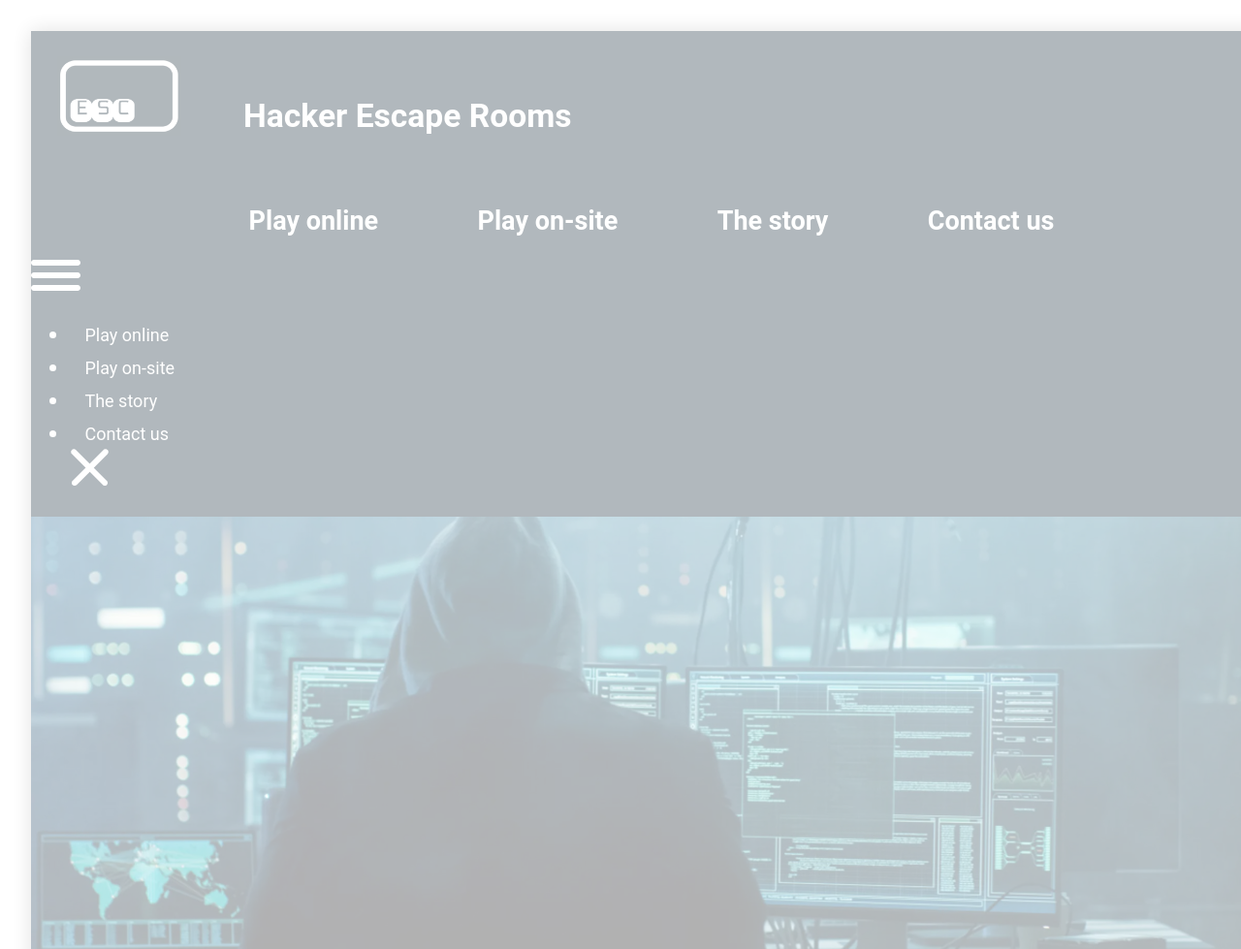
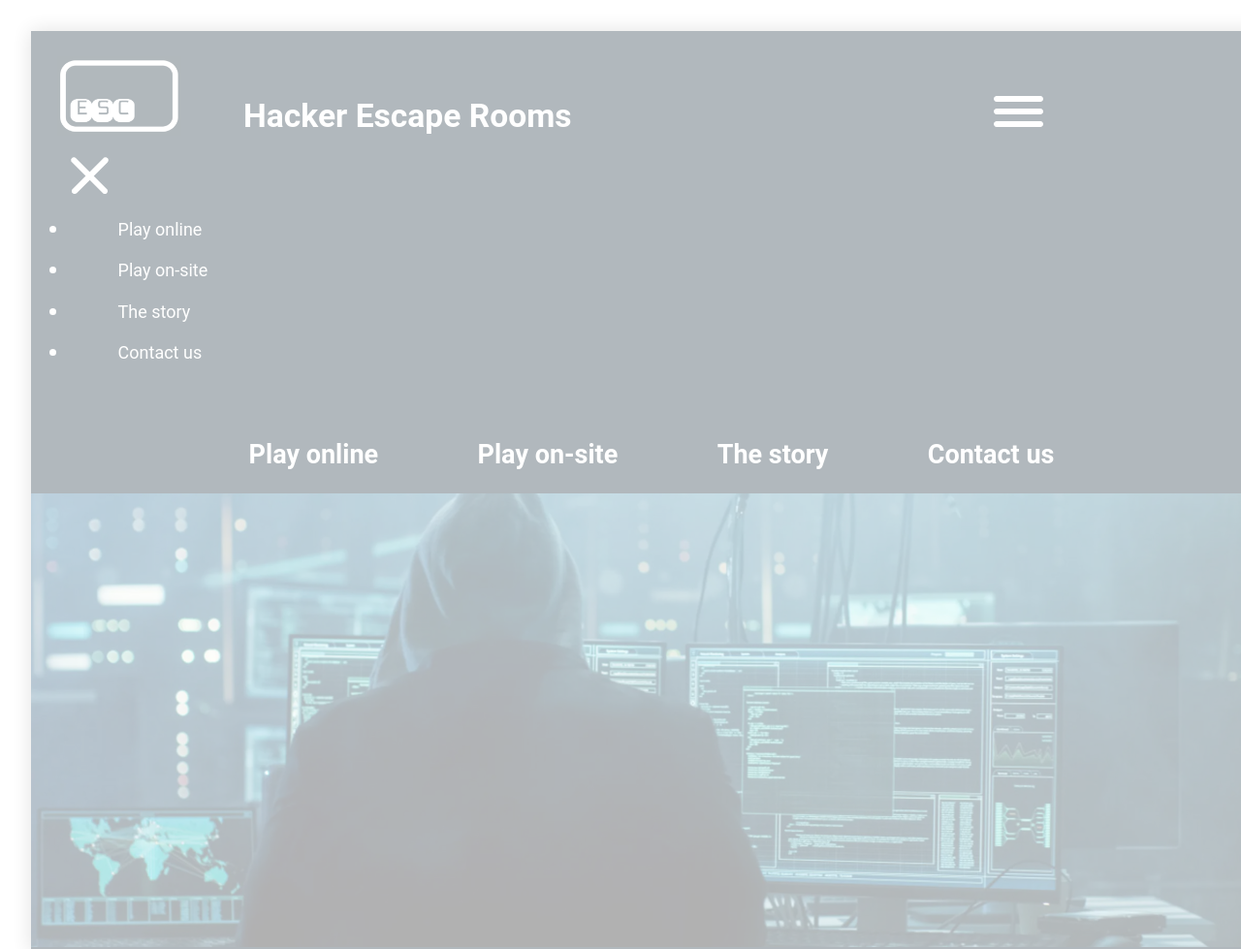
Before and after one commit to lindaistrefi/ESC--kurs-2-linda-istrefi, a website: page index.html in a window 1280 px wide. Shown: the top 979 px of the page at 97% size. Drawn offline with Linux system fonts and the light colour scheme.

Commit message:
added updated section to index.html for mobnav

```diff
--- a/index.html
+++ b/index.html
@@ -12,6 +12,22 @@
     <header class="headerIntro">
         <img src="img/image 4.jpg" class="headerIntro__logo" alt="A blue rektangular logo with ESC-lettering">
         <h1>Hacker Escape Rooms</h1>
+        <img class="openMenu" src="img/Group 7.png" alt="open menu bar">
+
+
+        <section class="containerMob">
+
+            <nav id="navMob">
+           <ul class="mainMenu">
+            <div class="closeMenu"><img src="img/close.png" alt="close menu bar"></div>
+
+                <li><a href="#">Play online</a></li>
+                <li><a href="#">Play on-site</a></li>
+                <li><a href="#">The story</a></li>
+                <li><a href="#">Contact us</a></li>
+            </ul>
+            </nav>
+        </section>
       <div>
 
         <nav class="headerIntro__nav">
@@ -21,21 +37,7 @@
             <a id="nav-hover">Contact us</a>
         </nav>
 
-        <section class="container">
 
-            <nav>
-            <div class="box"></div>
-            <div class="openMenu"><img src="img/Group 7.png" alt="open menu bar"></div>
-
-           <ul class="MainMenu">
-                <li><a href="#">Play online</a></li>
-                <li><a href="#">Play on-site</a></li>
-                <li><a href="#">The story</a></li>
-                <li><a href="#">Contact us</a></li>
-                <div class="closeMenu"><img src="img/close.png" alt="close menu bar"></div>
-            </ul>
-            </nav>
-        </section>
     </div>
         <img src="img/image 2.jpg" id="mainImage" alt="Man with hoddie standing in front of a computer">
     </header>
```
